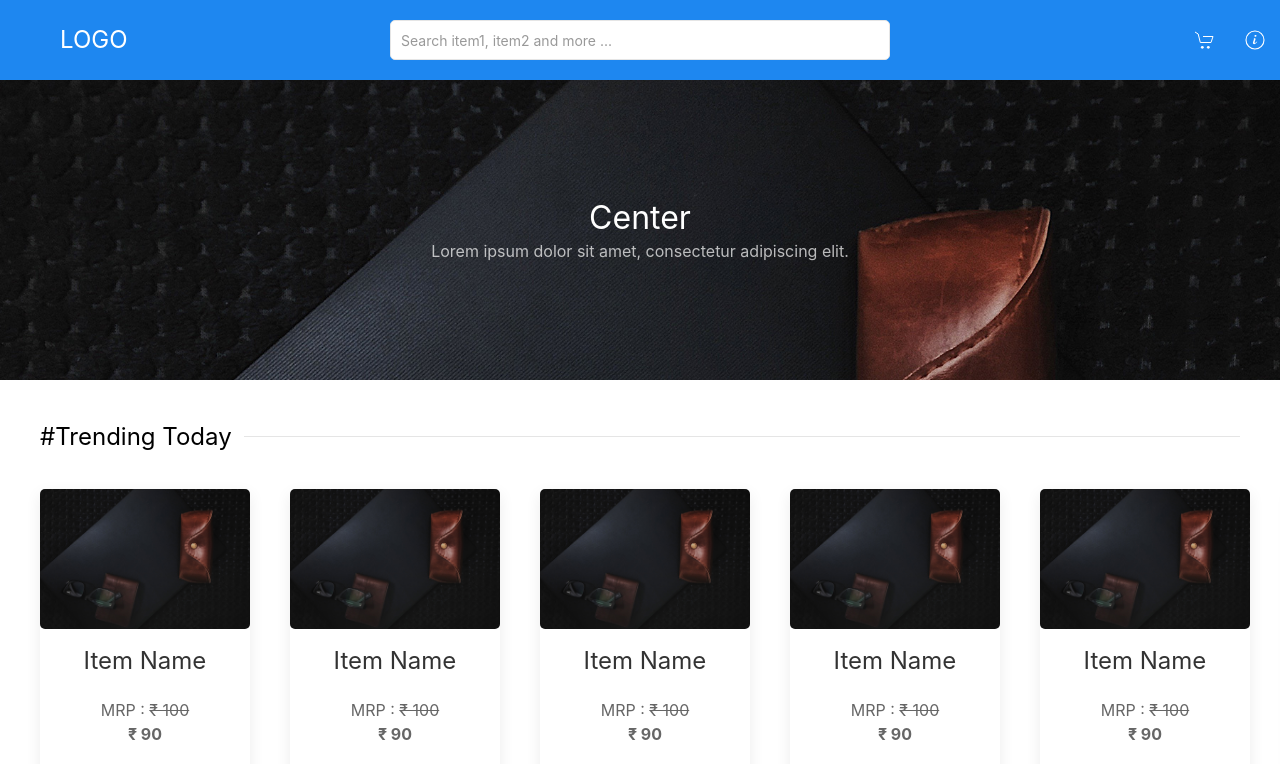
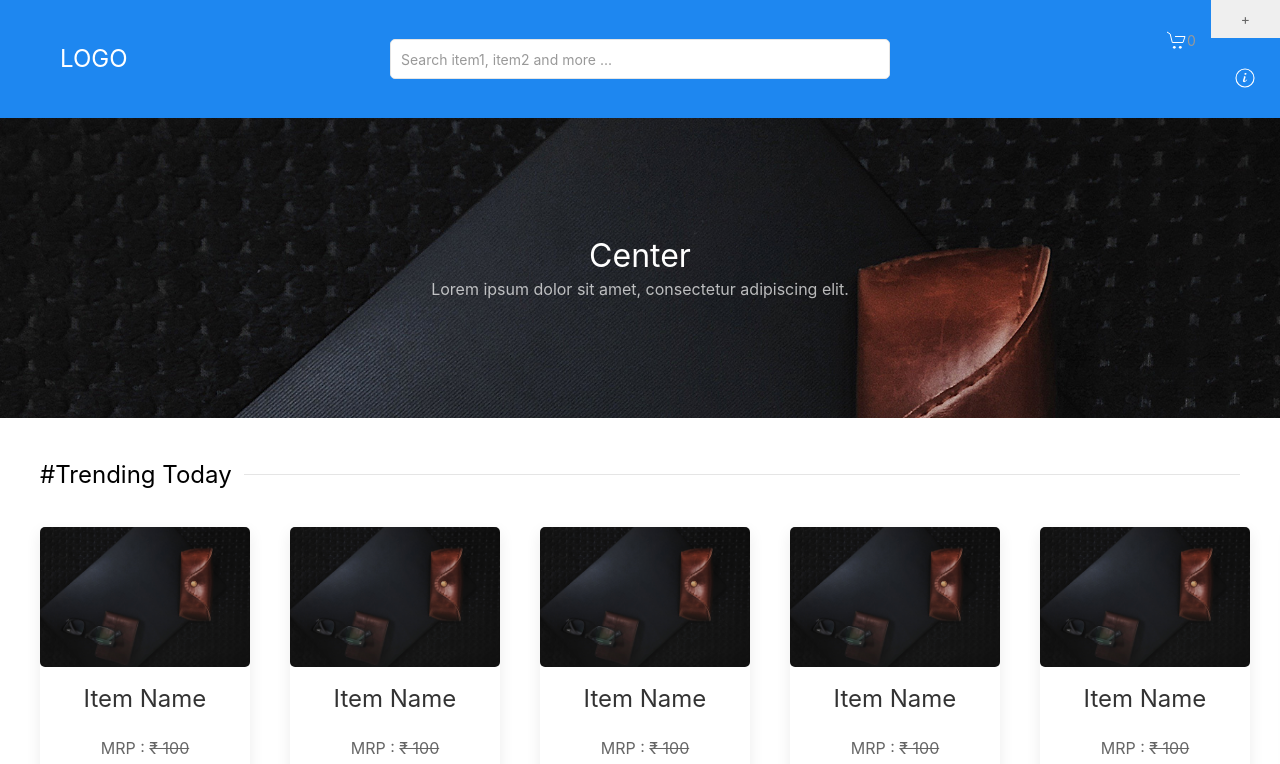
Before and after one commit to srinibasbiswal/My-Shop, a React (Create React App) app: page / in a window 1280 px wide. Shown: the top 764 px of the page. Built offline with nearby package versions, Linux system fonts and the light colour scheme.

Commit message:
Add redux framework

```diff
--- a/package.json
+++ b/package.json
@@ -9,8 +9,11 @@
     "@testing-library/user-event": "^7.2.1",
     "react": "^16.13.1",
     "react-dom": "^16.13.1",
+    "react-redux": "^7.2.1",
     "react-router-dom": "^5.2.0",
-    "react-scripts": "3.4.3"
+    "react-scripts": "3.4.3",
+    "redux": "^4.0.5",
+    "redux-thunk": "^2.3.0"
   },
   "scripts": {
     "start": "react-scripts start",
--- a/src/App.js
+++ b/src/App.js
@@ -2,14 +2,18 @@ import React from "react";
 import "./App.css";
 import { BrowserRouter as Router } from "react-router-dom";
 import Routes from "./Routing/Routes";
+import store from "./store";
+import { Provider } from "react-redux";
 
 function App() {
     return (
-        <Router>
-            <div className="App">
-                <Routes />
-            </div>
-        </Router>
+        <Provider store={store}>
+            <Router>
+                <div className="App">
+                    <Routes />
+                </div>
+            </Router>
+        </Provider>
     );
 }
 
--- /dev/null
+++ b/src/actions/addItem.js
@@ -0,0 +1,5 @@
+export const addItem = () => {
+    return {
+        type: "INCREMENT",
+    };
+};
--- a/src/components/Header.js
+++ b/src/components/Header.js
@@ -1,8 +1,14 @@
 import React from "react";
 import { Link } from "react-router-dom";
+import { useSelector } from "react-redux";
 import styles from "../stylesheets/style.module.css";
+import { addItem } from "../actions/addItem";
+import { useDispatch } from "react-redux";
 
 function Header() {
+    const counter = useSelector((state) => state.cart);
+    const dispatch = useDispatch();
+
     return (
         <div uk-sticky="sel-target: .uk-navbar-container; cls-active: uk-navbar-sticky">
             <nav
@@ -61,9 +67,16 @@ function Header() {
                                     data-uk-icon="icon: cart"
                                     className={`${styles.textColorWhite}`}
                                 ></a>
+                                {counter}
                             </Link>
                         </li>
                         <li className={`uk-visible@m`}>
+                            <button
+                                className={`uk-button`}
+                                onClick={() => dispatch(addItem())}
+                            >
+                                +
+                            </button>
                             <a
                                 href="#"
                                 data-uk-icon="icon: info"
--- /dev/null
+++ b/src/reducers/cartReducer.js
@@ -0,0 +1,12 @@
+const cartReducer = (state = 0, action) => {
+    switch (action.type) {
+        case "INCREMENT":
+            return state + 1;
+        case "DECREMENT":
+            return state - 1;
+        default:
+            return state;
+    }
+};
+
+export default cartReducer;
--- /dev/null
+++ b/src/store.js
@@ -0,0 +1,8 @@
+import { createStore, combineReducers } from "redux";
+import cartReducer from "./reducers/cartReducer";
+
+const rootReducer = combineReducers({
+    cart: cartReducer,
+});
+
+export default createStore(rootReducer);
```
Also changed, not shown: 1 other file (tests, documents, lock files or other folders).
